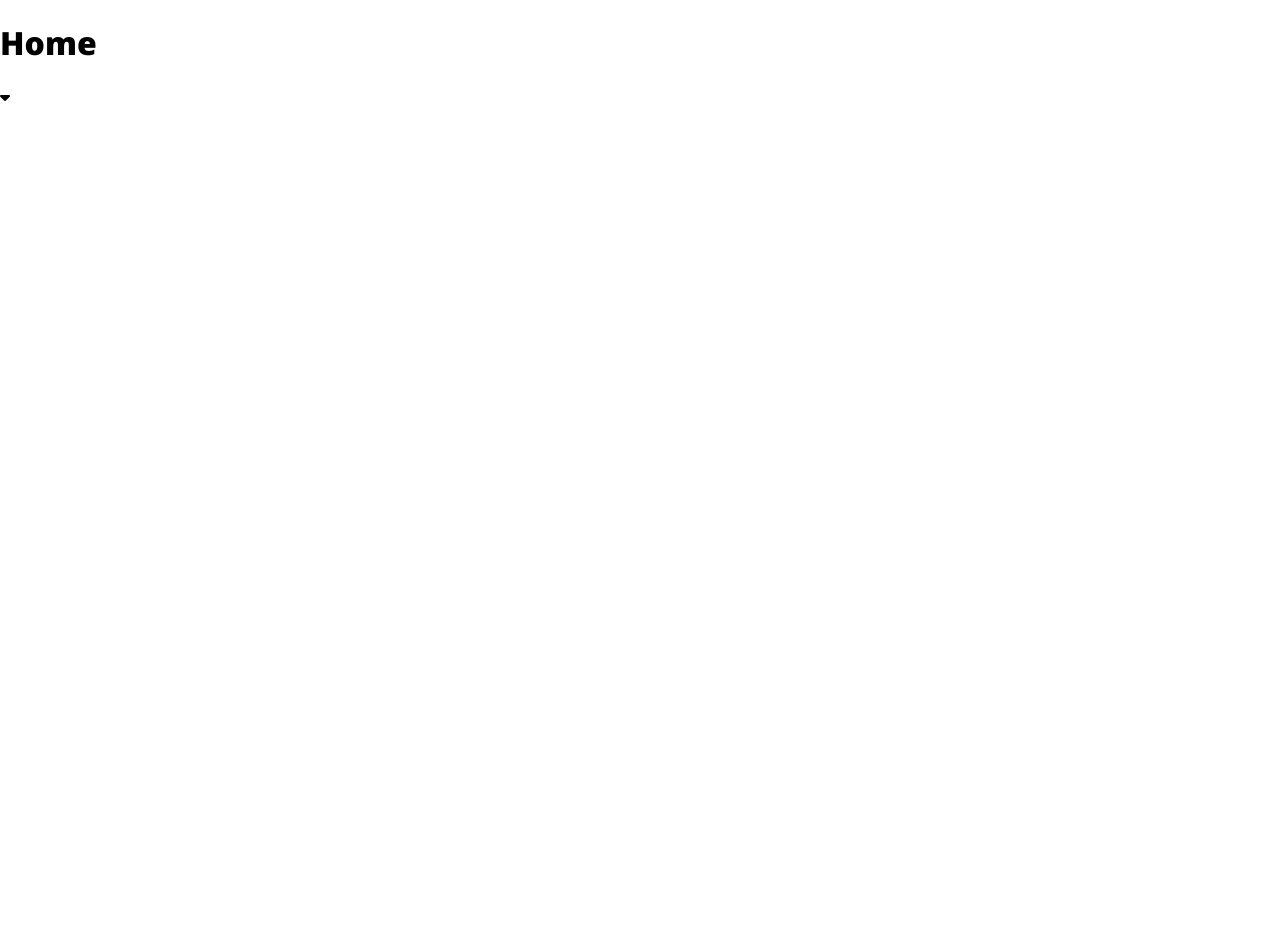
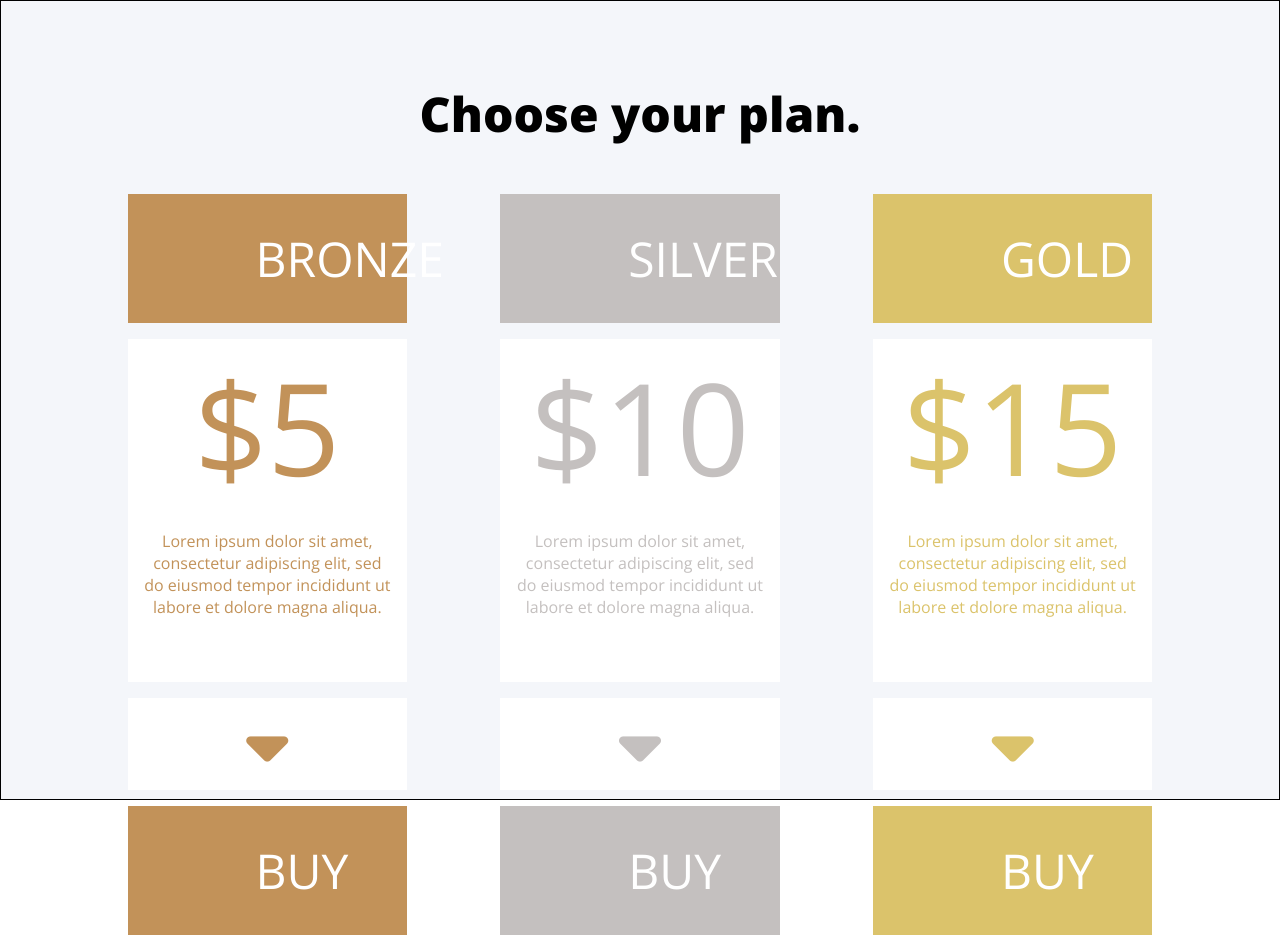
Before and after one commit to FrancoisCoding/appruve-test, a React (Create React App) app: page / in a window 1280 px wide. Before the commit the page ends 800 px from the top, so only its background shows below. Built offline with nearby package versions, Linux system fonts and the light colour scheme.

Commit message:
Created cards for each plan with filler text

```diff
--- a/src/components/Plans/Plans.css
+++ b/src/components/Plans/Plans.css
@@ -0,0 +1,90 @@
+* {
+  box-sizing: border-box;
+  padding: 0;
+  margin: 0;
+}
+
+.plans-container {
+  width: 100%;
+  height: 100vh;
+  border: 1px solid black;
+  display: flex;
+  flex-direction: column;
+  padding: 5rem;
+  background: #f4f6fa;
+}
+
+.header {
+  margin: 0 auto;
+  font-size: 3rem;
+}
+
+.cards {
+  display: flex;
+  justify-content: space-around;
+  margin-top: 3rem;
+}
+
+.card-title {
+  padding: 2rem 8rem;
+  color: white;
+  font-size: 3rem;
+  text-align: center;
+}
+
+.bronze-bg {
+  background: #c29259;
+}
+
+.silver-bg {
+  background: #c4c0bf;
+}
+
+.gold-bg {
+  background: #dbc36b;
+}
+
+.bronze {
+  color: #c29259;
+}
+
+.silver {
+  color: #c4c0bf;
+}
+
+.gold {
+  color: #dbc36b;
+}
+
+.card-body-top {
+  font-size: 8rem;
+  text-align: center;
+  background: white;
+  margin-top: 1rem;
+}
+
+.card-body-text {
+  text-align: center;
+  background: white;
+  padding: 1rem;
+  padding-bottom: 4rem;
+}
+
+.card {
+  width: 25%;
+}
+
+.arrow-container {
+  text-align: center;
+  font-size: 4.2rem;
+  background: white;
+  margin-top: 1rem;
+}
+
+.card-bottom {
+  padding: 2rem 8rem;
+  color: white;
+  font-size: 3rem;
+  text-align: center;
+  margin-top: 1rem;
+}
--- a/src/components/Plans/Plans.js
+++ b/src/components/Plans/Plans.js
@@ -3,9 +3,46 @@ import "./Plans.css";
 
 export const Plans = () => {
   return (
-    <div>
-      <h1>Home</h1>
-      <i className="fas fa-caret-down"></i>
+    <div className="plans-container">
+      <h1 className="header">Choose your plan.</h1>
+      <div className="cards">
+        <div className="card">
+          <div className="bronze-bg card-title">BRONZE</div>
+          <div className="bronze card-body-top">$5</div>
+          <div className="bronze card-body-text">
+            Lorem ipsum dolor sit amet, consectetur adipiscing elit, sed do
+            eiusmod tempor incididunt ut labore et dolore magna aliqua.
+          </div>
+          <div className="arrow-container">
+            <i className="fas fa-caret-down bronze"></i>
+          </div>
+          <div className="bronze-bg card-bottom">BUY</div>
+        </div>
+        <div className="card">
+          <div className="silver-bg card-title">SILVER</div>
+          <div className="silver card-body-top">$10</div>
+          <div className="silver card-body-text">
+            Lorem ipsum dolor sit amet, consectetur adipiscing elit, sed do
+            eiusmod tempor incididunt ut labore et dolore magna aliqua.
+          </div>
+          <div className="arrow-container">
+            <i className="fas fa-caret-down silver"></i>
+          </div>
+          <div className="silver-bg card-bottom">BUY</div>
+        </div>
+        <div className="card">
+          <div className="gold-bg card-title">GOLD</div>
+          <div className="gold card-body-top">$15</div>
+          <div className="gold card-body-text">
+            Lorem ipsum dolor sit amet, consectetur adipiscing elit, sed do
+            eiusmod tempor incididunt ut labore et dolore magna aliqua.
+          </div>
+          <div className="arrow-container">
+            <i className="fas fa-caret-down gold"></i>
+          </div>
+          <div className="gold-bg card-bottom">BUY</div>
+        </div>
+      </div>
     </div>
   );
 };
```
